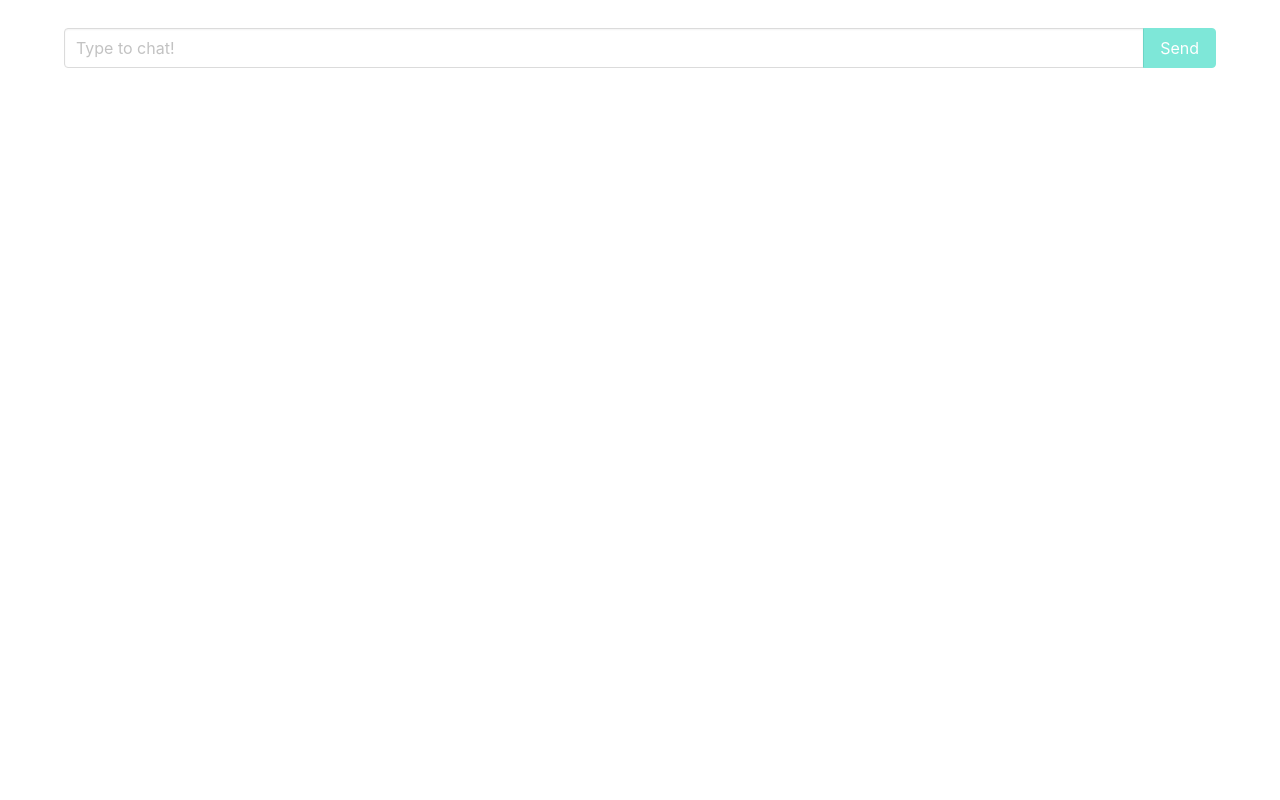
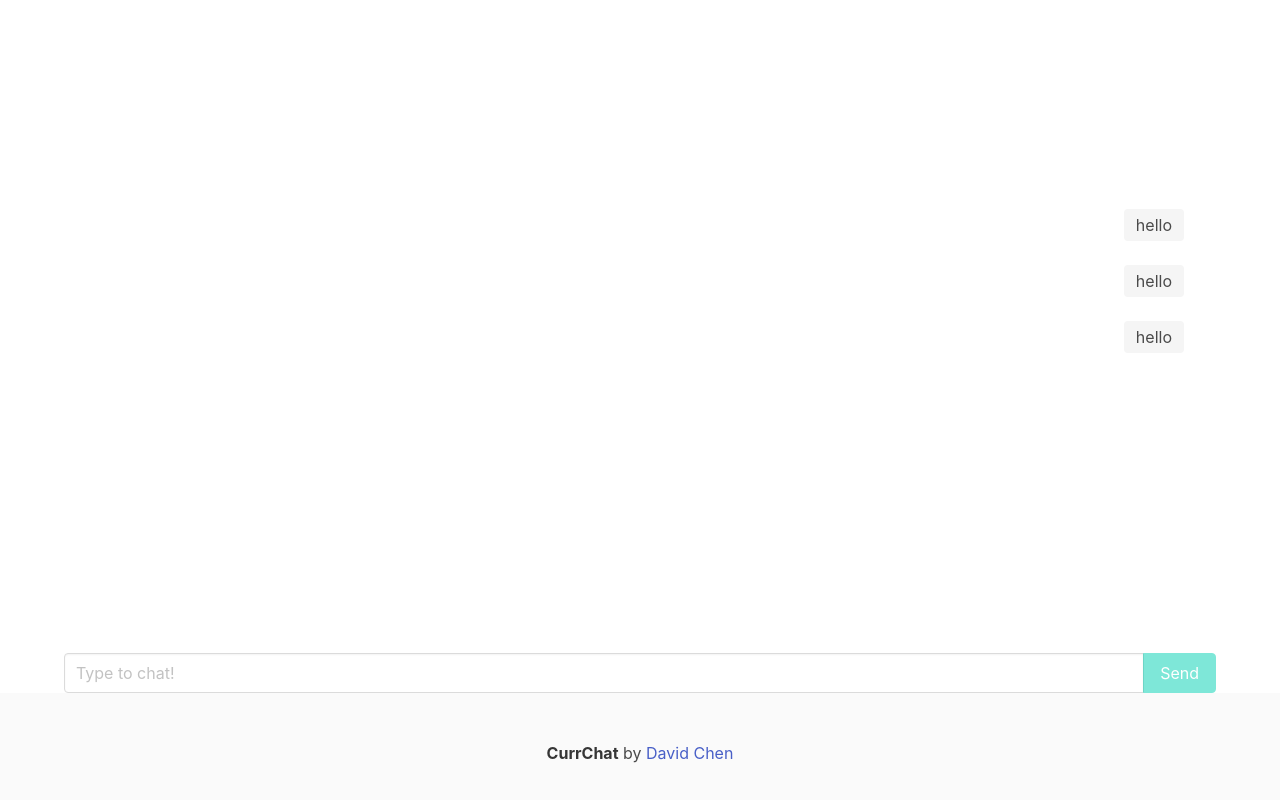
Before and after one commit to dchen327/curr-chat, a React (Create React App) app: page / in a window 1280 px wide. Shown: the part 732-1532 px from the top of the page. Before the commit the page ends 800 px from the top, so only its background shows below. Built offline with nearby package versions, Linux system fonts and the light colour scheme; no server answers.

Commit message:
install packages

```diff
--- a/src/App.tsx
+++ b/src/App.tsx
@@ -19,7 +19,7 @@ firebase.initializeApp(firebaseConfig);
 function App() {
   return (
     <>
-      <section className="hero is-fullheight">
+      <section className="hero is-large">
         <div className="hero-head">
           <div className="hero is-info is-bold">
             <div className="hero-body">
@@ -39,6 +39,15 @@ function App() {
           <MessageInput />
         </div>
       </section>
+
+      <footer className="footer">
+        <div className="content has-text-centered">
+          <p>
+            <strong>CurrChat</strong> by{" "}
+            <a href="https://davidxchen.com">David Chen</a>
+          </p>
+        </div>
+      </footer>
     </>
   );
 }
```
